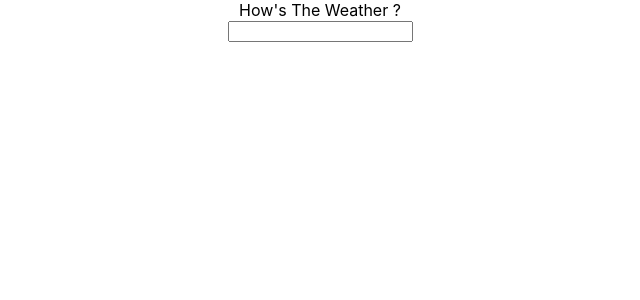
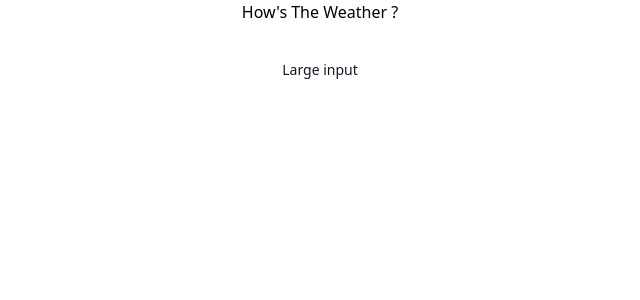
Before and after one commit to Onurakgull/Weather-App, a React (Create React App) app: page / in a window 1280 px wide. Shown: the top 300 px of the page, without its empty margins (320-960 px from the left). Built offline with nearby package versions, Linux system fonts and the light colour scheme; no server answers.

Commit message:
Css Dizayn

```diff
--- a/src/App.js
+++ b/src/App.js
@@ -24,8 +24,12 @@ function App() {
   return (
     <div className="App">
       How's The Weather ?<br></br>
-      <input onChange={(e) => setSearch(e.target.value)} className='border-8 bg-slate-500' type="text"/>
+
+      <input onChange={(e) => setSearch(e.target.value)} className='text-3xl font-bold underline' type="text"/>
       {city && <City city={city} />}
+      <div class="mb-6">
+          <label for="large-input" class="block mb-2 text-sm font-medium text-gray-900 dark:text-white">Large input</label>
+      </div>
     </div>
   );
 }
--- a/src/index.css
+++ b/src/index.css
@@ -1,13 +1,3 @@
-body {
-  margin: 0;
-  font-family: -apple-system, BlinkMacSystemFont, 'Segoe UI', 'Roboto', 'Oxygen',
-    'Ubuntu', 'Cantarell', 'Fira Sans', 'Droid Sans', 'Helvetica Neue',
-    sans-serif;
-  -webkit-font-smoothing: antialiased;
-  -moz-osx-font-smoothing: grayscale;
-}
-
-code {
-  font-family: source-code-pro, Menlo, Monaco, Consolas, 'Courier New',
-    monospace;
-}
+@tailwind base;
+@tailwind components;
+@tailwind utilities;
```
